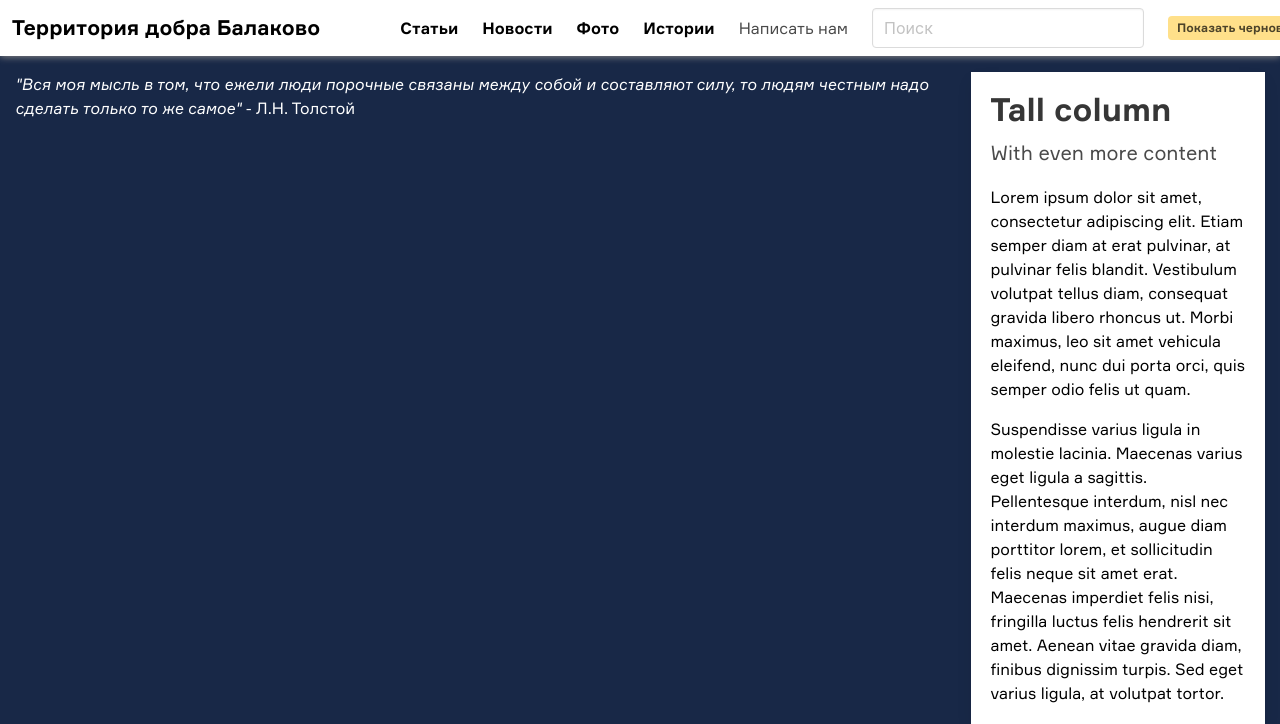
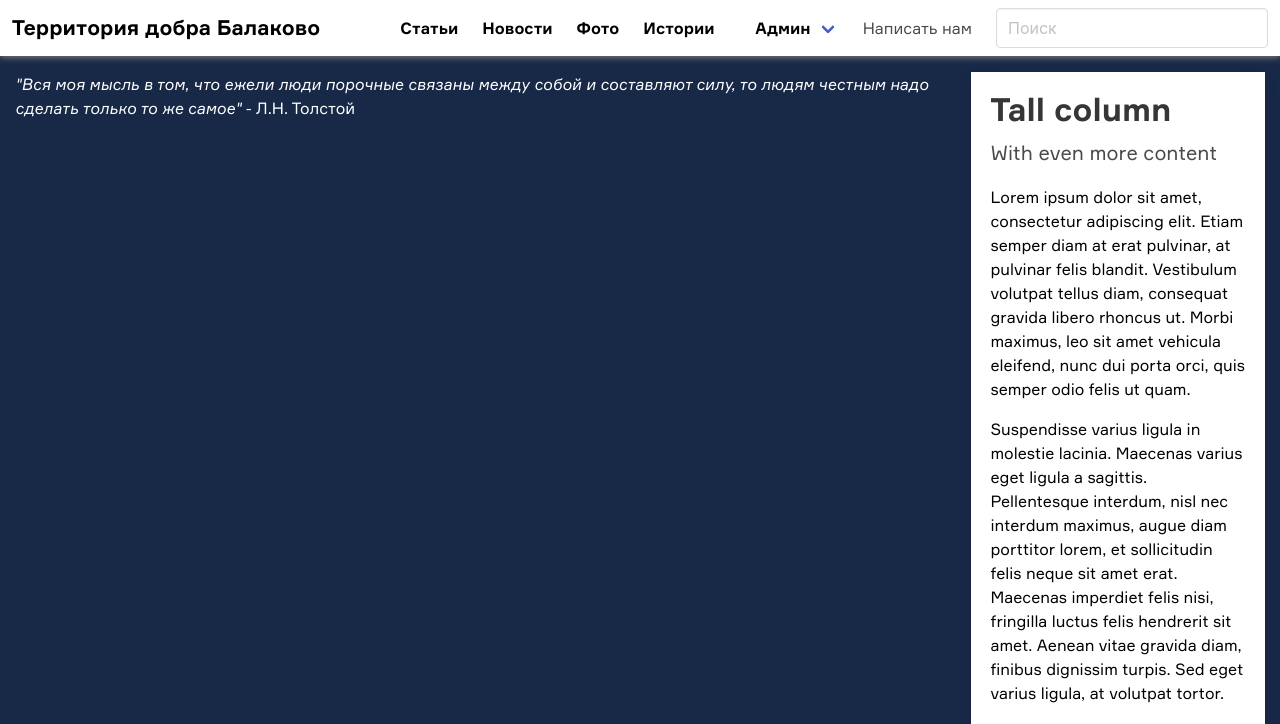
Before and after one commit to aq1/news, a Django app: page / in a window 1280 px wide. Shown: the top 724 px of the page. Run offline with Django 3.2, Linux system fonts and the light colour scheme; the visitor is signed in with stand-in values (Sample User, id 1); data comes from the database, SQL or seed files in the repository; data that the repository does not hold is empty; some libraries are stand-ins or nearby versions.

Commit message:
Change navbar

```diff
--- a/news/templates/news/parts/navbar.html
+++ b/news/templates/news/parts/navbar.html
@@ -31,6 +31,27 @@
         </div>
 
         <div class="navbar-end">
+            {% if request.user.is_staff %}
+                <div class="navbar-item has-dropdown is-hoverable">
+                    <a class="navbar-link">
+                        Админ
+                    </a>
+                    <div class="navbar-dropdown">
+                        {% if preview %}
+                            <a class="navbar-item" href="{{ request.path }}">
+                                Спрятать черновики
+                            </a>
+                        {% else %}
+                            <a class="navbar-item" href="{{ request.path }}?preview=1">
+                                Показать черновики
+                            </a>
+                        {% endif %}
+                        <a class="navbar-item" href="{% url 'admin:index' %}">
+                            Управление
+                        </a>
+                    </div>
+                </div>
+            {% endif %}
             <span class="navbar-item" id="message-us">
                 Написать нам
             </span>
@@ -40,20 +61,6 @@
                     <input class="input" id="search" name="q" value="{{ search }}" type="text" placeholder="Поиск">
                 </form>
             </div>
-            {% if request.user.is_staff %}
-                {% if preview %}
-                    <a class="navbar-item" href="{{ request.path }}">
-                        <span class="tag is-warning">Спрятать черновики</span>
-                    </a>
-                {% else %}
-                    <a class="navbar-item" href="{{ request.path }}?preview=1">
-                        <span class="tag is-warning">Показать черновики</span>
-                    </a>
-                {% endif %}
-                <a class="navbar-item" href="{% url 'admin:index' %}">
-                    <span class="tag is-warning">Управление</span>
-                </a>
-            {% endif %}
             {% block navbar_end %}
             {% endblock %}
         </div>
```
